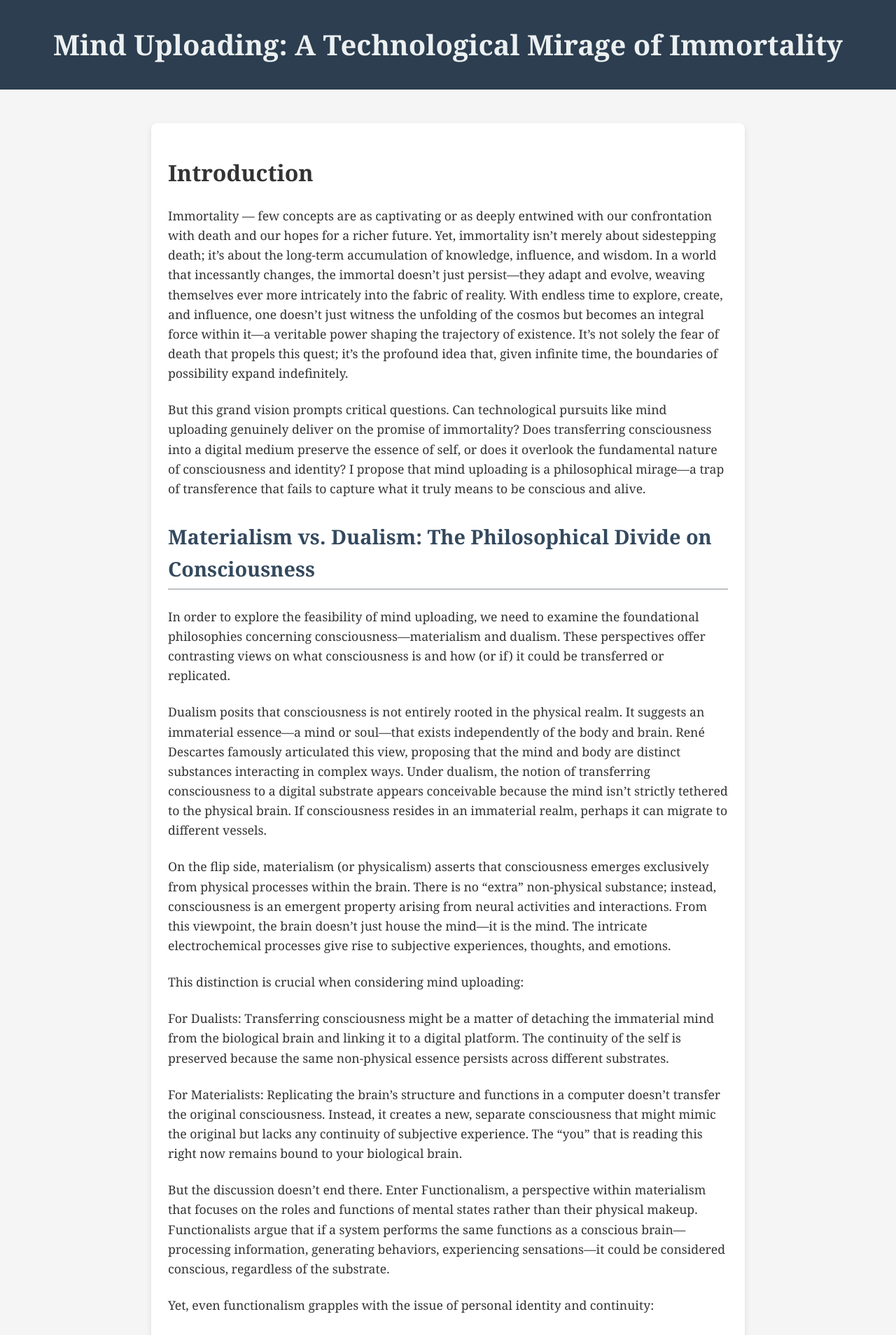
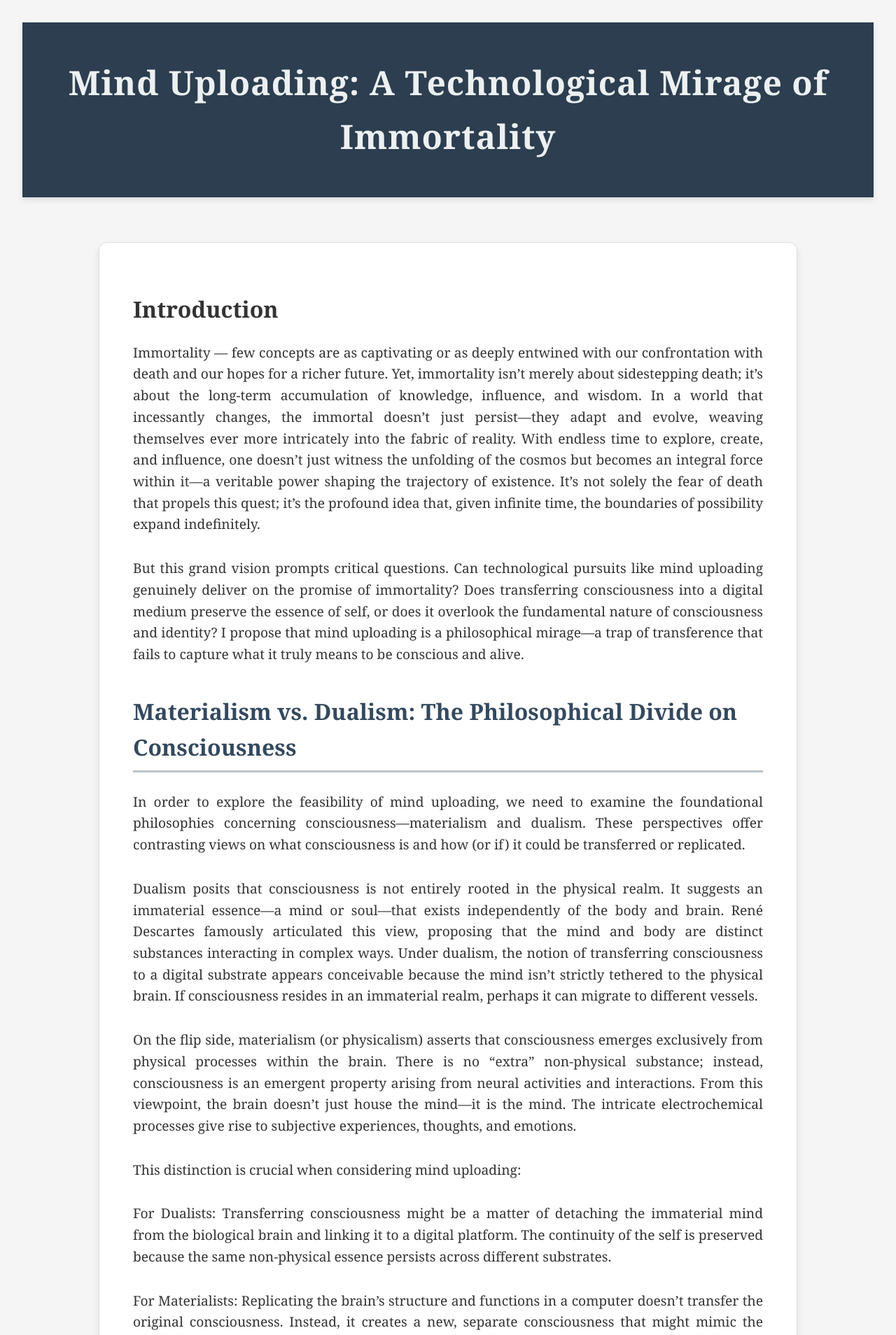
Before and after one commit to SimonNeil/SimonNeil.github.io, a Jekyll site: the page built from _posts/2024-10-16-mind-uploading-immortality.md, in a window 1280 px wide. Shown: the top 1908 px of the page at 70% size. Built offline with Jekyll 4.4.1, drawn with Linux system fonts in a browser that asks for light colours.

Commit message:
added padding

```diff
--- a/assets/css/styles.css
+++ b/assets/css/styles.css
@@ -12,46 +12,49 @@ body {
 header {
   background-color: #2c3e50;
   color: #ecf0f1;
-  padding: 2rem;
+  padding: 3rem;
   text-align: center;
+  box-shadow: 0 4px 8px rgba(0, 0, 0, 0.1);
 }
 
 header h1 {
-  font-size: 2.5em;
+  font-size: 3em;
   margin: 0;
+  letter-spacing: 1px;
 }
 
 /* Main content area */
 main {
-  max-width: 800px;
-  margin: 3rem auto;
-  padding: 1.5rem;
+  max-width: 900px;
+  margin: 4rem auto;
+  padding: 3rem;
   background-color: #ffffff;
-  box-shadow: 0 4px 8px rgba(0, 0, 0, 0.1);
-  border-radius: 8px;
+  box-shadow: 0 6px 12px rgba(0, 0, 0, 0.1);
+  border-radius: 12px;
+  border: 1px solid #e0e0e0;
 }
 
 h2 {
   color: #34495e;
-  margin-top: 2rem;
-  font-size: 1.8em;
-  border-bottom: 2px solid #bdc3c7;
-  padding-bottom: 0.3rem;
+  margin-top: 2.5rem;
+  font-size: 2em;
+  border-bottom: 3px solid #bdc3c7;
+  padding-bottom: 0.5rem;
 }
 
 h3 {
   color: #2c3e50;
-  margin-top: 1.5rem;
-  font-size: 1.4em;
+  margin-top: 2rem;
+  font-size: 1.6em;
 }
 
 p {
-  margin-bottom: 1.5rem;
-  font-size: 1.1em;
+  margin-bottom: 2rem;
+  font-size: 1.2em;
 }
 
 ul {
-  margin-left: 2rem;
+  margin-left: 2.5rem;
   list-style-type: disc;
 }
 
@@ -59,55 +62,92 @@ ul {
 a {
   color: #2980b9;
   text-decoration: none;
+  font-weight: bold;
 }
 
 a:hover {
   text-decoration: underline;
+  color: #1a5276;
 }
 
 /* Footer styling */
 footer {
   text-align: center;
-  padding: 2rem;
+  padding: 3rem;
   background-color: #2c3e50;
   color: #ecf0f1;
-  margin-top: 3rem;
+  margin-top: 4rem;
+  box-shadow: 0 -4px 8px rgba(0, 0, 0, 0.1);
 }
 
 /* Adding a sophisticated hover effect on headers */
 h2:hover, h3:hover {
   color: #8e44ad;
   transition: color 0.3s ease;
+  cursor: pointer;
 }
 
 /* Blockquote for important highlights */
 blockquote {
   border-left: 5px solid #3498db;
   background-color: #ecf0f1;
-  padding: 1rem;
+  padding: 1.5rem;
   font-style: italic;
-  margin: 1.5rem 0;
+  margin: 2rem 0;
+  border-radius: 6px;
 }
 
 /* Code styling */
 code {
   background-color: #eaeaea;
-  padding: 0.2rem 0.5rem;
+  padding: 0.3rem 0.7rem;
   border-radius: 4px;
   font-family: 'Courier New', Courier, monospace;
+  font-size: 1em;
 }
 
 /* Add responsive styling */
 @media (max-width: 768px) {
   body {
-      font-size: 90%;
+      font-size: 95%;
   }
 
   main {
-      padding: 1rem;
+      padding: 1.5rem;
   }
 
   header h1 {
-      font-size: 2em;
+      font-size: 2.5em;
   }
 }
+
+/* Enhanced spacing for better readability */
+main p {
+  text-align: justify;
+}
+
+/* Improved spacing around the entire page */
+body {
+  padding: 2rem;
+}
+
+/* Navigation menu styling */
+nav {
+  background-color: #2c3e50;
+  padding: 1rem;
+  text-align: center;
+  margin-bottom: 2rem;
+}
+
+nav a {
+  color: #ecf0f1;
+  margin: 0 1rem;
+  font-weight: bold;
+  text-transform: uppercase;
+  text-decoration: none;
+}
+
+nav a:hover {
+  color: #8e44ad;
+  transition: color 0.3s ease;
+}
```
